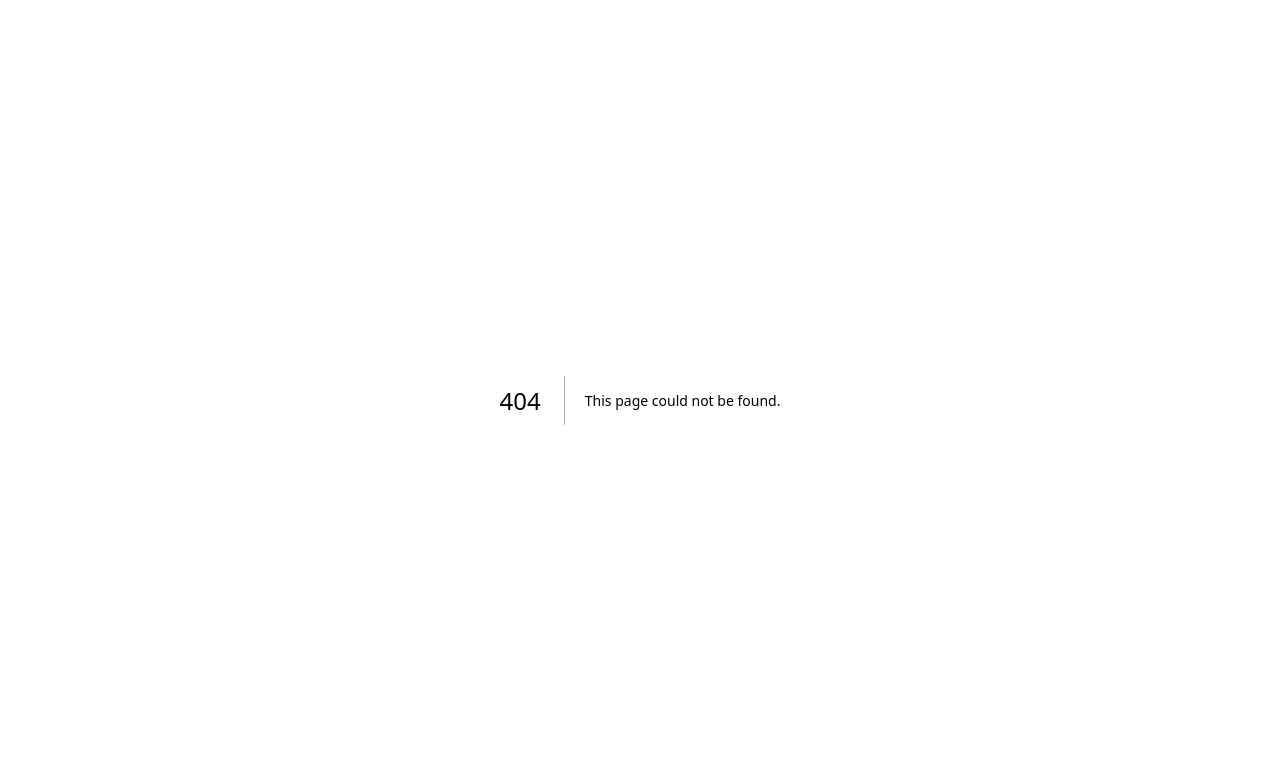
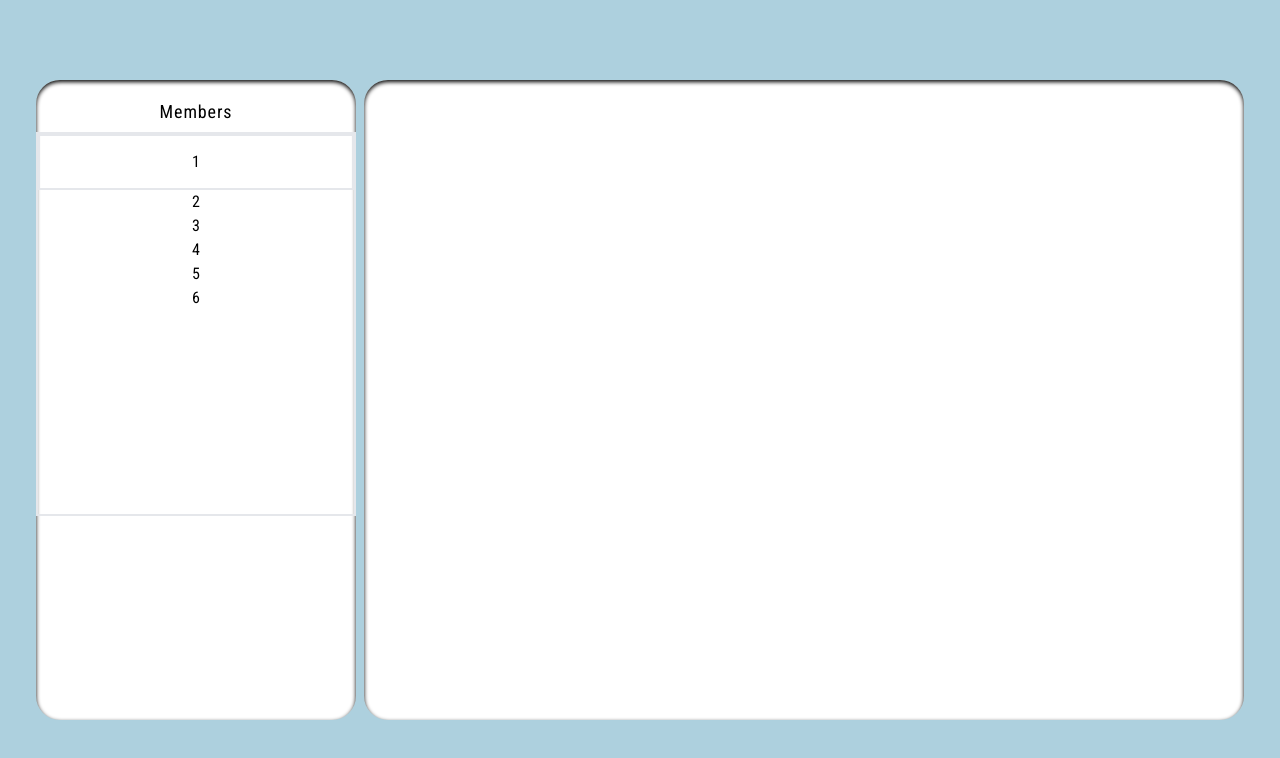
Before and after one commit to Aejkatappaja/Chat-App-Front, a Next.js app: page /chat in a window 1280 px wide. Before the commit this address had no page. Shown: the top 758 px of the page. Built offline with nearby package versions, Linux system fonts and the light colour scheme.

Commit message:
chat design

```diff
--- /dev/null
+++ b/app/chat/page.tsx
@@ -0,0 +1,29 @@
+import { Container } from "@/components/ui/Container";
+import React from "react";
+
+interface ChatPageProps {}
+
+export default function ChatPage({}) {
+  return (
+    <Container>
+      <div className="w-[20rem] h-[40rem] bg-white shadow-inner shadow-black rounded-3xl mr-2 flex flex-col items-center">
+        <div className=" w-full h-10 flex justify-center items-center mt-3 text-lg tracking-wider">
+          Members
+        </div>
+        <div className="border-2 w-full h-96">
+          <ul className="flex flex-col items-center">
+            <li className="h-14 border-2 w-full flex items-center justify-center">
+              1
+            </li>
+            <li>2</li>
+            <li>3</li>
+            <li>4</li>
+            <li>5</li>
+            <li>6</li>
+          </ul>
+        </div>
+      </div>
+      <div className="w-[55rem] h-[40rem] bg-white shadow-inner shadow-black rounded-3xl"></div>
+    </Container>
+  );
+}
--- /dev/null
+++ b/app/loading.tsx
@@ -0,0 +1,5 @@
+import { Spinner } from "@/components/ui/Spinner";
+
+export default function Loading() {
+  return <Spinner />;
+}
--- a/components/AuthForm.tsx
+++ b/components/AuthForm.tsx
@@ -34,7 +34,7 @@ export const AuthForm = () => {
       const response = await UserLogin({ email: email, password: password });
       toast.success("Online");
       setIsLoading(false);
-      router.push("/sdfs");
+      router.push("/chat");
     } catch (error: any) {
       console.error({ message: error.message });
       toast.error("Error");
@@ -61,6 +61,7 @@ export const AuthForm = () => {
         username: username,
       });
       toast.success("Registered");
+      console.log(response);
     } catch (error: any) {
       console.error({ message: error.message });
       toast.error("Error");
```
